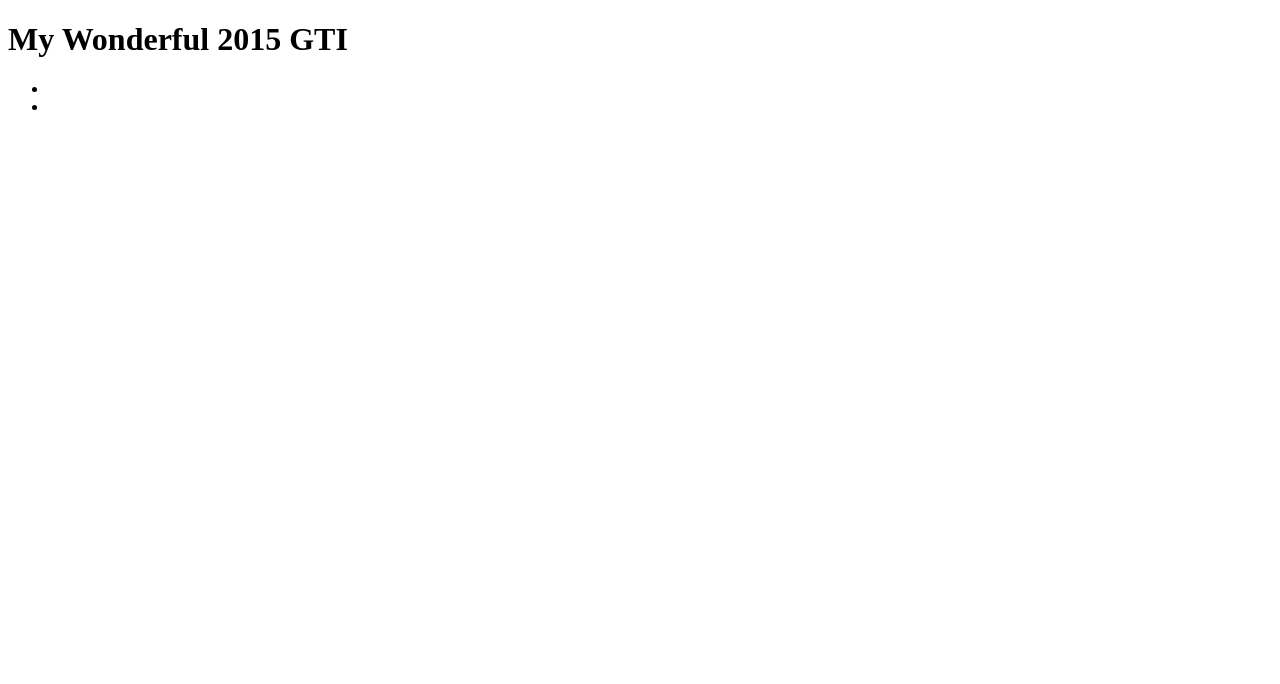
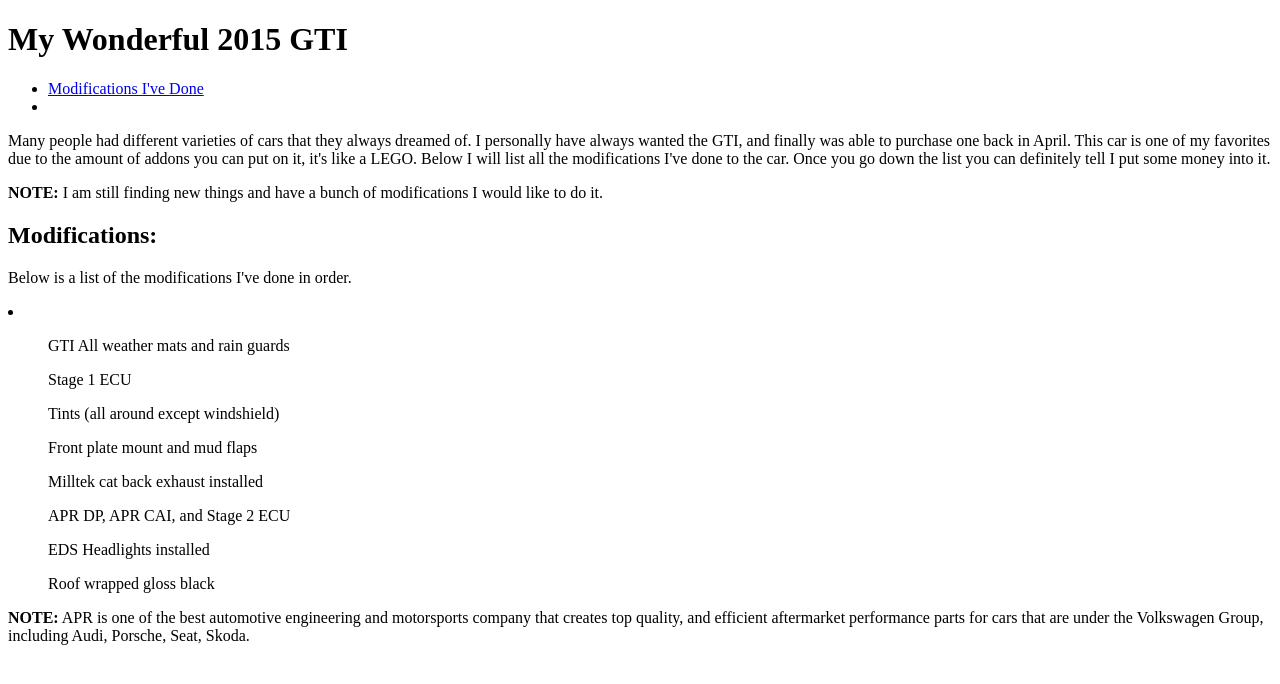
Before and after one commit to jbilenko/DSW1, a plain HTML site: page project1/index.html in a window 1280 px wide. Drawn offline with Linux system fonts and the light colour scheme.

Commit message:
Added about my car, and modifications

```diff
--- a/project1/index.html
+++ b/project1/index.html
@@ -13,10 +13,30 @@
 
 <nav>
 	<ul>
-		<li><a href=""></a></li>
+		<li><a href="#modifications">Modifications I've Done</a></li>
     	<li><a href=""></a></li>
     </ul>
 </nav>
 
+<p>Many people had different varieties of cars that they always dreamed of.  I personally have always wanted the GTI, and finally was able to purchase one back in April.  This car is one of my favorites due to the amount of addons you can put on it, it's like a LEGO.  Below I will list all the modifications I've done to the car.  Once you go down the list you can definitely tell I put some money into it.</p>
+<p><strong>NOTE:</strong> I am still finding new things and have a bunch of modifications I would like to do it.</p>
+
+<h2>Modifications:</h2>
+
+<p>Below is a list of the modifications I've done in order.</p>
+
+<li>
+    <ul>GTI All weather mats and rain guards</ul>
+    <ul>Stage 1 ECU</ul>
+    <ul>Tints (all around except windshield)</ul>
+    <ul>Front plate mount and mud flaps</ul>
+    <ul>Milltek cat back exhaust installed</ul>
+    <ul>APR DP, APR CAI, and Stage 2 ECU</ul>
+    <ul>EDS Headlights installed</ul>
+    <ul>Roof wrapped gloss black</ul>
+</li>
+
+<p><strong>NOTE:</strong> APR is one of the best automotive engineering and motorsports company that creates top quality, and efficient aftermarket performance parts for cars that are under the Volkswagen Group, including Audi, Porsche, Seat, Skoda.</p>
+
 </body>
 </html>
```
